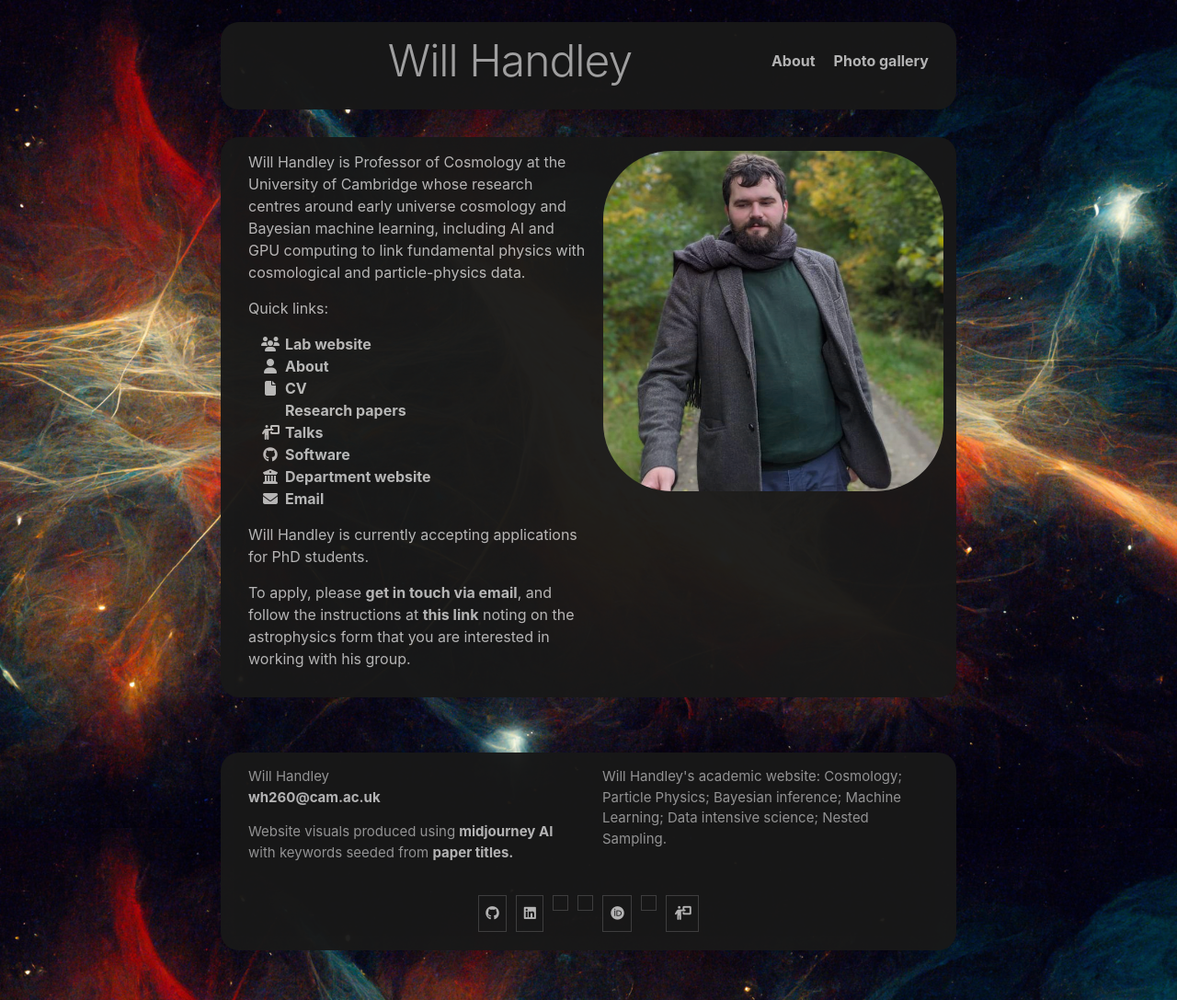
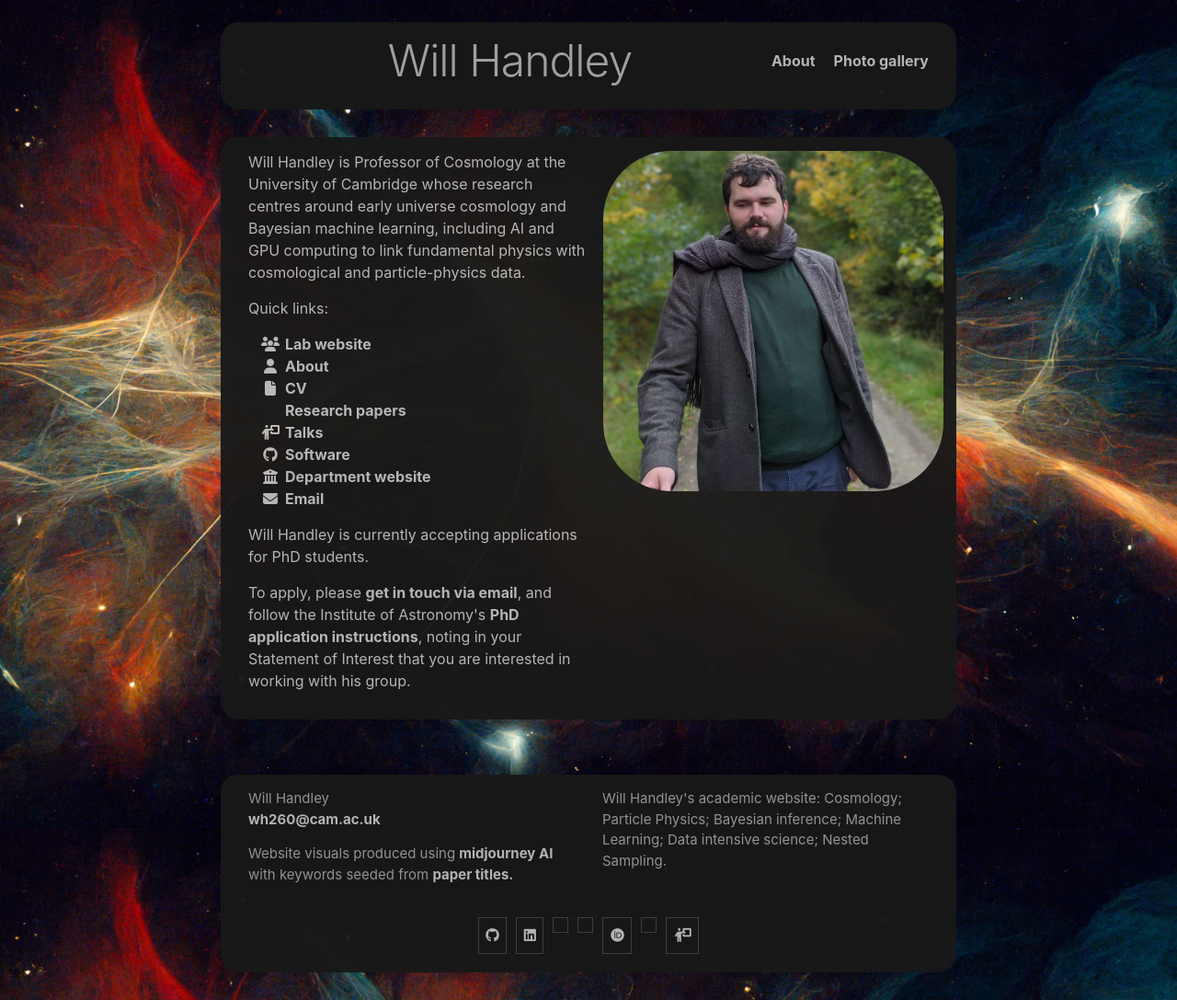
Before and after one commit to williamjameshandley/williamjameshandley.github.io, a Jekyll site: the page built from index.md, in a window 1280 px wide. Shown: the whole page at 92% size. Built offline with Jekyll 4.4.1, drawn with Linux system fonts in a browser that asks for light colours; nearby versions of some CDN libraries; a style sheet for code colours, icons or effects is not loaded.

Commit message:
Front page: current IoA PhD application link
Co-Authored-By: Claude Opus 5.5 <noreply@anthropic.com>
Claude-Session: https://claude.ai/code/session_01QCrLAeXmrs6SXVQrUGuLeH

```diff
--- a/index.md
+++ b/index.md
@@ -45,7 +45,7 @@ Quick links:
 </p>
 
 <p>Will Handley is currently accepting applications for PhD students. </p>
-<p>To apply, please <a href="mailto:wh260@cam.ac.uk?subject=PhD expression of interest">get in touch via email</a>, and follow the instructions at <a href="https://www.astro.phy.cam.ac.uk/gradresearch/graduate-admission-procedures-for-october-2015-entry">this link</a> noting on the astrophysics form that you are interested in working with his group.</p>
+<p>To apply, please <a href="mailto:wh260@cam.ac.uk?subject=PhD expression of interest">get in touch via email</a>, and follow the Institute of Astronomy's <a href="https://www.ast.cam.ac.uk/students/prospective-students/postgraduate-applications-astronomy/phd-astronomy/how-apply">PhD application instructions</a>, noting in your Statement of Interest that you are interested in working with his group.</p>
 
 </div>
 
```
